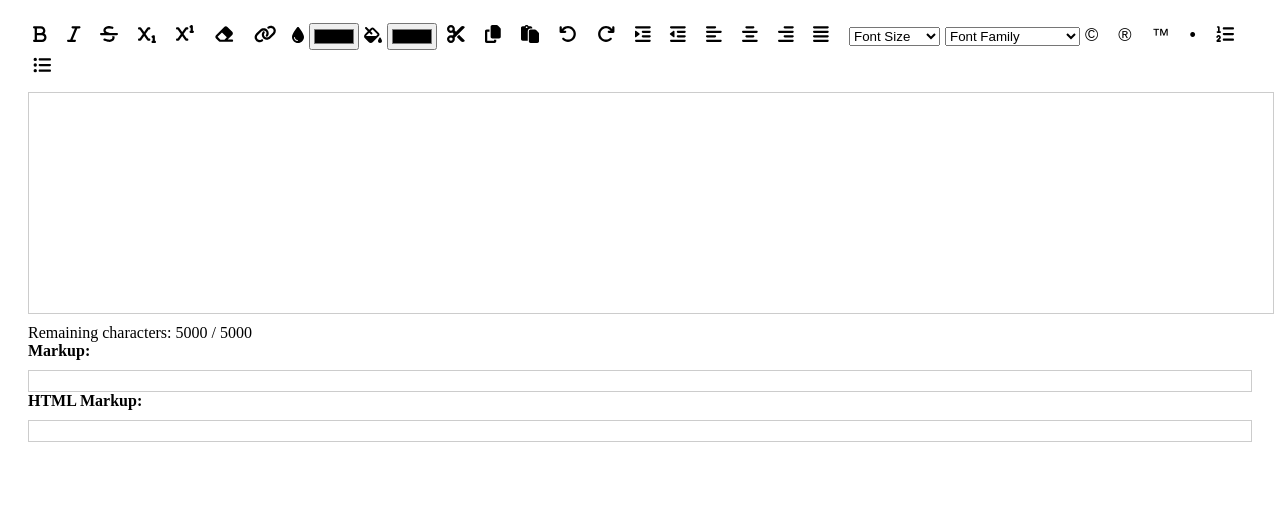
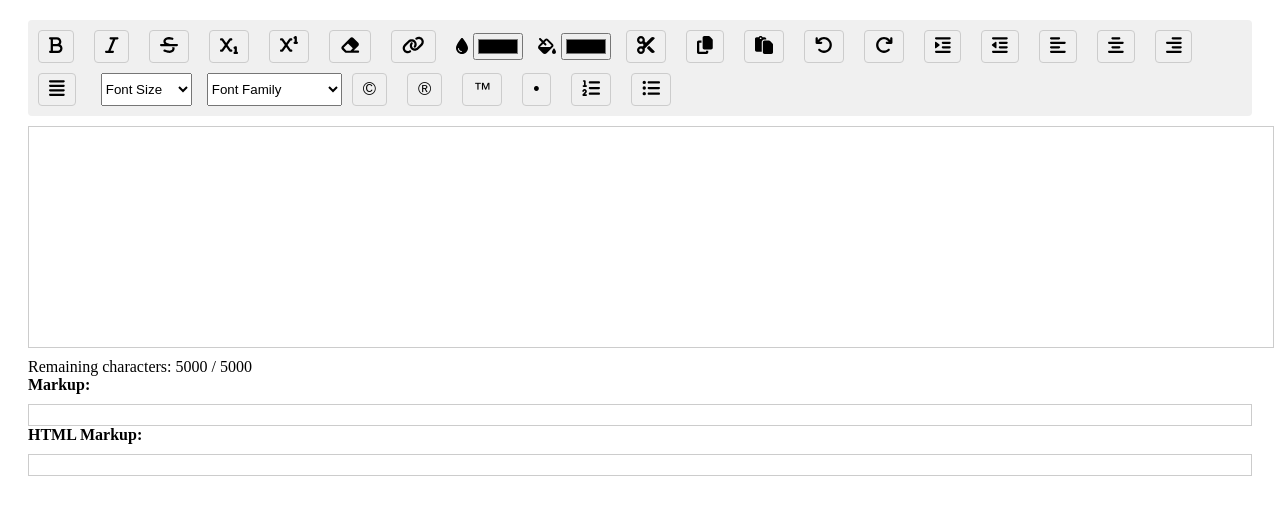
Before and after one commit to cherukuri2/custom-editor, an Angular app: page / in a window 1280 px wide. Shown: the top 514 px of the page. Built offline with nearby package versions, Linux system fonts and the light colour scheme.

Commit message:
Custom Editor in Angular for Text Formatting
Angular Editor which is useful in formatting and publishing the rich text for information storing.

```diff
--- a/src/app/app.component.css
+++ b/src/app/app.component.css
@@ -54,3 +54,23 @@
   input[type="color"], select {
     margin-left: 5px;
   }
+
+  .button-palette {
+    display: flex;
+    flex-wrap: wrap;
+    gap: 10px; /* Space between buttons */
+    background-color: #f0f0f0; /* Light grey background for the container */
+    padding: 10px; /* Padding inside the container */
+    border-radius: 4px; /* Rounded corners for the container */
+  }
+
+  .button-palette button {
+    border: 1px solid #ccc; /* Light grey border for buttons */
+    padding: 5px 10px; /* Padding for buttons */
+    border-radius: 4px; /* Rounded corners for buttons */
+    cursor: pointer; /* Change cursor to pointer */
+  }
+
+  .button-palette button:hover {
+    background-color: #e0e0e0; /* Slightly darker grey on hover for buttons */
+  }
--- a/src/app/app.component.html
+++ b/src/app/app.component.html
@@ -1,4 +1,7 @@
 <div class="editor-container">
+
+  <div class="button-palette">
+
     <!-- Formatting buttons -->
     <button (click)="applyCommand('bold')">
       <fa-icon [icon]="faBold"></fa-icon>
@@ -16,6 +19,8 @@
       <fa-icon [icon]="faSuperscript"></fa-icon>
     </button>
 
+
+
     <!-- Clear Formatting -->
     <button (click)="clearFormatting()">
       <fa-icon [icon]="faEraser"></fa-icon>
@@ -25,6 +30,7 @@
     <button (click)="insertLink()">
       <fa-icon [icon]="faLink"></fa-icon>
     </button>
+
 
     <!-- Text Color and Background Color -->
     <label for="textColor" style="display: inline-flex; align-items: center; margin-right: 5px;">
@@ -108,6 +114,10 @@
     <button (click)="insertUnorderedList()">
       <fa-icon [icon]="faListUl"></fa-icon>
     </button>
+  </div>
+
+
+
 
   <!-- Text area using contenteditable -->
   <div
--- a/src/app/app.component.ts
+++ b/src/app/app.component.ts
@@ -231,13 +231,26 @@ export class AppComponent {
     document.execCommand('removeFormat', false, '');
   }
 
-  // Insert a link
   insertLink() {
-    const url = prompt('Enter the URL');
+    const selectedText = window.getSelection()?.toString();
+
+    // Pre-fill the prompt with 'https://'
+    let url = prompt('Enter the URL', 'https://');
+
     if (url) {
+      // Check if the URL starts with 'http://' or 'https://', and add 'https://' if not
+      if (!url.startsWith('http://') && !url.startsWith('https://')) {
+        url = 'https://' + url;
+      }
+
       this.restoreSelection();
-      const linkHTML = `<a href="${url}" target="_blank" rel="noopener noreferrer">${url}</a>`;
-      document.execCommand('insertHTML', false, linkHTML);
+
+      if (selectedText && selectedText.length > 0) {
+        const linkHTML = `<a href="${url}" target="_blank" rel="noopener noreferrer">${selectedText}</a>`;
+        document.execCommand('insertHTML', false, linkHTML);
+      } else {
+        alert('Please select some text to add the link to.');
+      }
     }
   }
 
```
Lines whose indentation alone changed are shown as unchanged.
